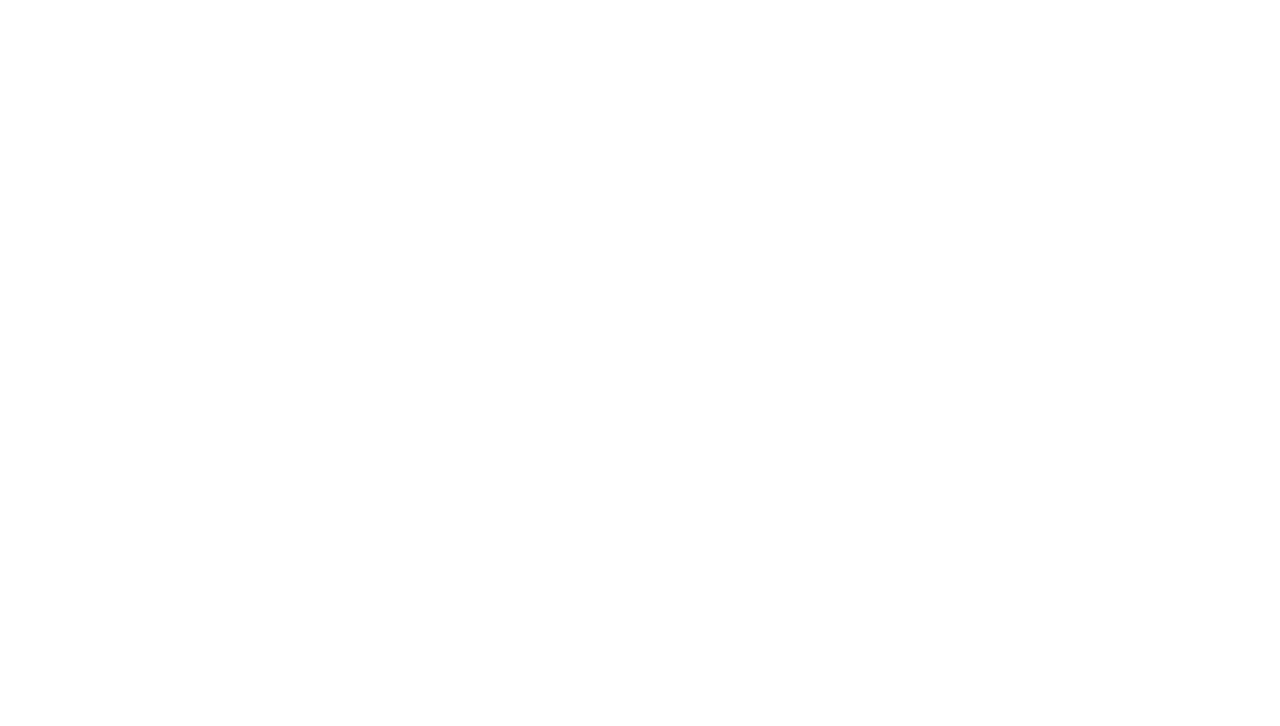
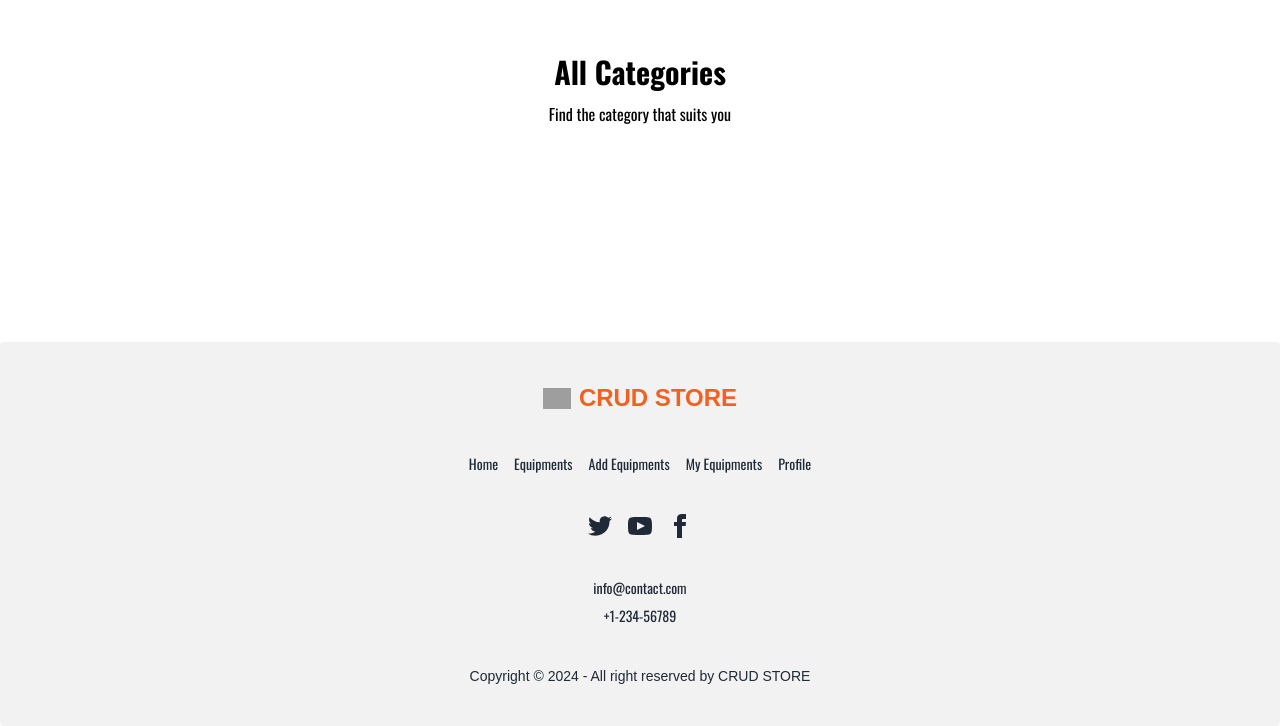
Before and after one commit to fakhrul62/crud-store-client, a React (Vite) app: page / in a window 1280 px wide. Shown: the part 899-1625 px from the top of the page. Before the commit the page ends 800 px from the top, so only its background shows below. Built offline with nearby package versions, Linux system fonts and the light colour scheme; grey boxes are pictures that could not be loaded; a web font is replaced by a local one.

Commit message:
2 seaction and footer added

```diff
--- /dev/null
+++ b/src/components/CategorySection.jsx
@@ -0,0 +1,19 @@
+import React from "react";
+
+const CategorySection = () => {
+  return (
+    <div className="py-20 w-10/12 mx-auto">
+      <div>
+        <h2 className="font-body font-bold text-black text-3xl text-center my-3">
+          All Categories
+        </h2>
+        <p className="font-body text-black text-center mb-10">
+          Find the category that suits you
+        </p>
+      </div>
+      <div className="grid md:grid-cols-2 lg:grid-cols-3 grid-cols-1 gap-5"></div>
+    </div>
+  );
+};
+
+export default CategorySection;
--- /dev/null
+++ b/src/components/FooterSection.jsx
@@ -0,0 +1,76 @@
+import React from "react";
+import { Link, NavLink } from "react-router-dom";
+
+const FooterSection = () => {
+  return (
+    <footer className="footer footer-center bg-base-200 text-base-content rounded p-10">
+      <Link
+        to="/"
+        className="text-2xl font-black font-logo text-fireb flex gap-2 items-center"
+      >
+        <img
+          src="https://i.ibb.co.com/cwqB63N/logo.png"
+          className="w-7"
+          alt=""
+          srcset=""
+        />
+        <span className="font-logo">CRUD STORE</span>
+      </Link>
+      <nav className="grid md:grid-flow-col gap-4 *:font-body">
+        <NavLink to="/">Home</NavLink>
+        <NavLink to="/equipments">Equipments</NavLink>
+        <NavLink to="/add-equipments">Add Equipments</NavLink>
+        <NavLink to="/my-equipments">My Equipments</NavLink>
+        <NavLink to="/profile">Profile</NavLink>
+      </nav>
+      <nav>
+        <div className="grid grid-flow-col gap-4">
+          <a>
+            <svg
+              xmlns="http://www.w3.org/2000/svg"
+              width="24"
+              height="24"
+              viewBox="0 0 24 24"
+              className="fill-current"
+            >
+              <path d="M24 4.557c-.883.392-1.832.656-2.828.775 1.017-.609 1.798-1.574 2.165-2.724-.951.564-2.005.974-3.127 1.195-.897-.957-2.178-1.555-3.594-1.555-3.179 0-5.515 2.966-4.797 6.045-4.091-.205-7.719-2.165-10.148-5.144-1.29 2.213-.669 5.108 1.523 6.574-.806-.026-1.566-.247-2.229-.616-.054 2.281 1.581 4.415 3.949 4.89-.693.188-1.452.232-2.224.084.626 1.956 2.444 3.379 4.6 3.419-2.07 1.623-4.678 2.348-7.29 2.04 2.179 1.397 4.768 2.212 7.548 2.212 9.142 0 14.307-7.721 13.995-14.646.962-.695 1.797-1.562 2.457-2.549z"></path>
+            </svg>
+          </a>
+          <a>
+            <svg
+              xmlns="http://www.w3.org/2000/svg"
+              width="24"
+              height="24"
+              viewBox="0 0 24 24"
+              className="fill-current"
+            >
+              <path d="M19.615 3.184c-3.604-.246-11.631-.245-15.23 0-3.897.266-4.356 2.62-4.385 8.816.029 6.185.484 8.549 4.385 8.816 3.6.245 11.626.246 15.23 0 3.897-.266 4.356-2.62 4.385-8.816-.029-6.185-.484-8.549-4.385-8.816zm-10.615 12.816v-8l8 3.993-8 4.007z"></path>
+            </svg>
+          </a>
+          <a>
+            <svg
+              xmlns="http://www.w3.org/2000/svg"
+              width="24"
+              height="24"
+              viewBox="0 0 24 24"
+              className="fill-current"
+            >
+              <path d="M9 8h-3v4h3v12h5v-12h3.642l.358-4h-4v-1.667c0-.955.192-1.333 1.115-1.333h2.885v-5h-3.808c-3.596 0-5.192 1.583-5.192 4.615v3.385z"></path>
+            </svg>
+          </a>
+        </div>
+      </nav>
+      <div>
+        <p className="font-body">info@contact.com</p>
+        <p className="font-body">+1-234-56789</p>
+      </div>
+      <aside>
+        <p className="font-logo">
+          Copyright © {new Date().getFullYear()} - All right reserved by CRUD STORE
+        </p>
+      </aside>
+    </footer>
+  );
+};
+
+export default FooterSection;
--- /dev/null
+++ b/src/components/ProductSection.jsx
@@ -0,0 +1,19 @@
+import React from "react";
+
+const ProductSection = () => {
+  return (
+    <div className="py-20 w-10/12 mx-auto">
+      <div>
+        <h2 className="font-body font-bold text-black text-3xl text-center my-3">
+          Our Products
+        </h2>
+        <p className="font-body text-black text-center mb-10">
+          Find the equipment that was meant for you
+        </p>
+      </div>
+      <div className="grid md:grid-cols-2 lg:grid-cols-3 grid-cols-1 gap-5"></div>
+    </div>
+  );
+};
+
+export default ProductSection;
--- a/src/pages/Home.jsx
+++ b/src/pages/Home.jsx
@@ -1,5 +1,7 @@
 import Hero from "../components/Hero";
 import { FaRunning } from "react-icons/fa";
+import ProductSection from "../components/ProductSection";
+import CategorySection from "../components/CategorySection";
 
 const Home = () => {
   return (
@@ -14,14 +16,14 @@
               Elevate Your Game with Top-Quality Sports Equipment
             </h1>
             <h3 className="font-semibold text-xl font-body text-zinc-900">
-            Unleash Your Potential with Gear Built for Champions
+              Unleash Your Potential with Gear Built for Champions
             </h3>
             <ul className="*:text-zinc-900 *:flex *:items-center *:gap-2 *:font-body *:font-medium mt-7">
               <li>
-              <FaRunning className="text-mongo" /> Train Hard. Play Harder.
+                <FaRunning className="text-mongo" /> Train Hard. Play Harder.
               </li>
               <li>
-              <FaRunning className="text-mongo" />
+                <FaRunning className="text-mongo" />
                 Conquer the Field, Court, or Gym – We’ve Got You Covered!
               </li>
             </ul>
@@ -38,6 +40,12 @@
             <Hero></Hero>
           </div>
         </div>
+        <div>
+          <ProductSection></ProductSection>
+        </div>
+        <div>
+          <CategorySection></CategorySection>
+        </div>
       </div>
     </div>
   );
--- a/src/pages/Root.jsx
+++ b/src/pages/Root.jsx
@@ -1,12 +1,14 @@
 import { Outlet } from "react-router-dom";
 import React from "react";
 import Navmenu from "../components/Navmenu";
+import FooterSection from "../components/FooterSection";
 
 const Root = () => {
   return (
     <div>
       <Navmenu></Navmenu>
       <Outlet></Outlet>
+      <FooterSection></FooterSection>
     </div>
   );
 };
```
